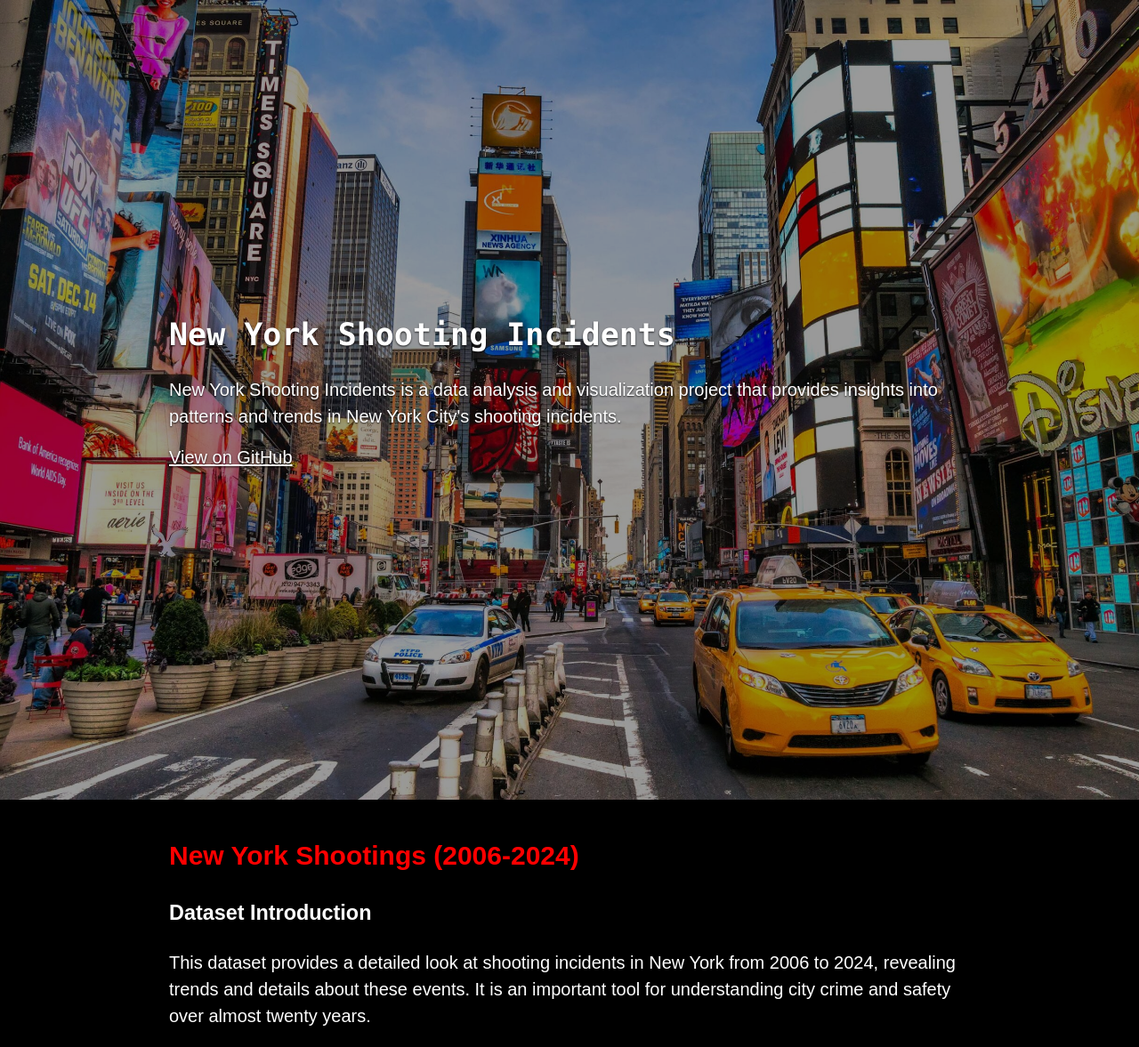
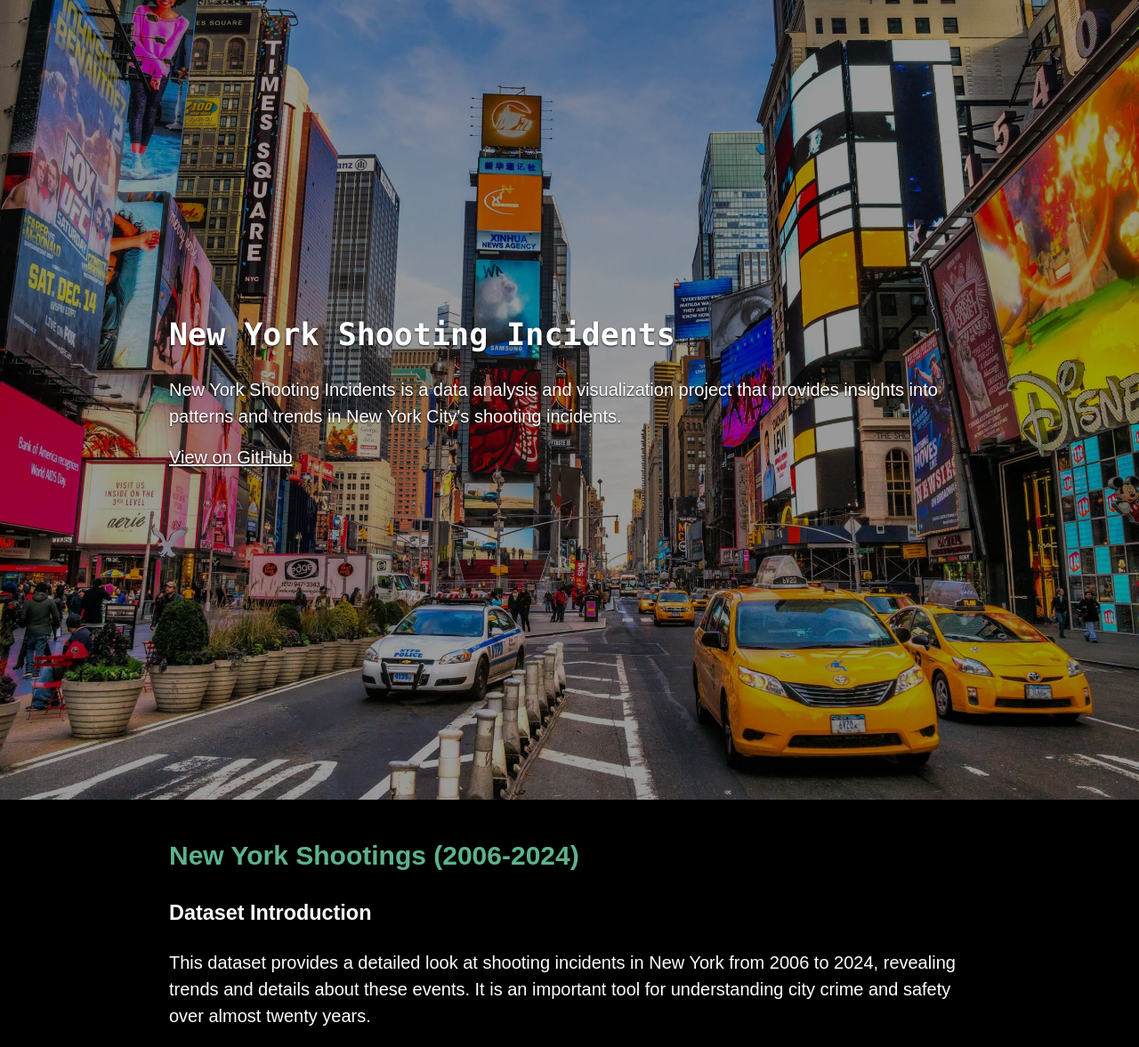
Before and after one commit to artemdou/artemdou.github.io, a Jekyll site: the page built from index.md, in a window 1280 px wide. Shown: the top 1177 px of the page at 89% size. Built offline with Jekyll 4.4.1, drawn with Linux system fonts in a browser that asks for light colours; our own code applies the rules of GitHub Pages for plain Markdown files; grey boxes are pictures that could not be loaded.

Commit message:
change colors

```diff
--- a/_sass/jekyll-theme-hacker.scss
+++ b/_sass/jekyll-theme-hacker.scss
@@ -18,12 +18,15 @@ body {
   font-size: 20px;
   line-height: 1.5;
   font-family: sans-serif, "Bitstream Vera Sans Mono", "Lucida Console", Terminal, monospace;
+
   h1 {
-    color: #0048ff;
+    color: #13BB72;
   }
+
   h2 {
-    color: #ff0000;
+    color: #5db28d;
   }
+
   iframe {
     border: none;
   }
@@ -108,7 +111,8 @@ section img {
 }
 
 // Clearfix Utility
-.cf:before, .cf:after {
+.cf:before,
+.cf:after {
   content: "";
   display: table;
 }
```
